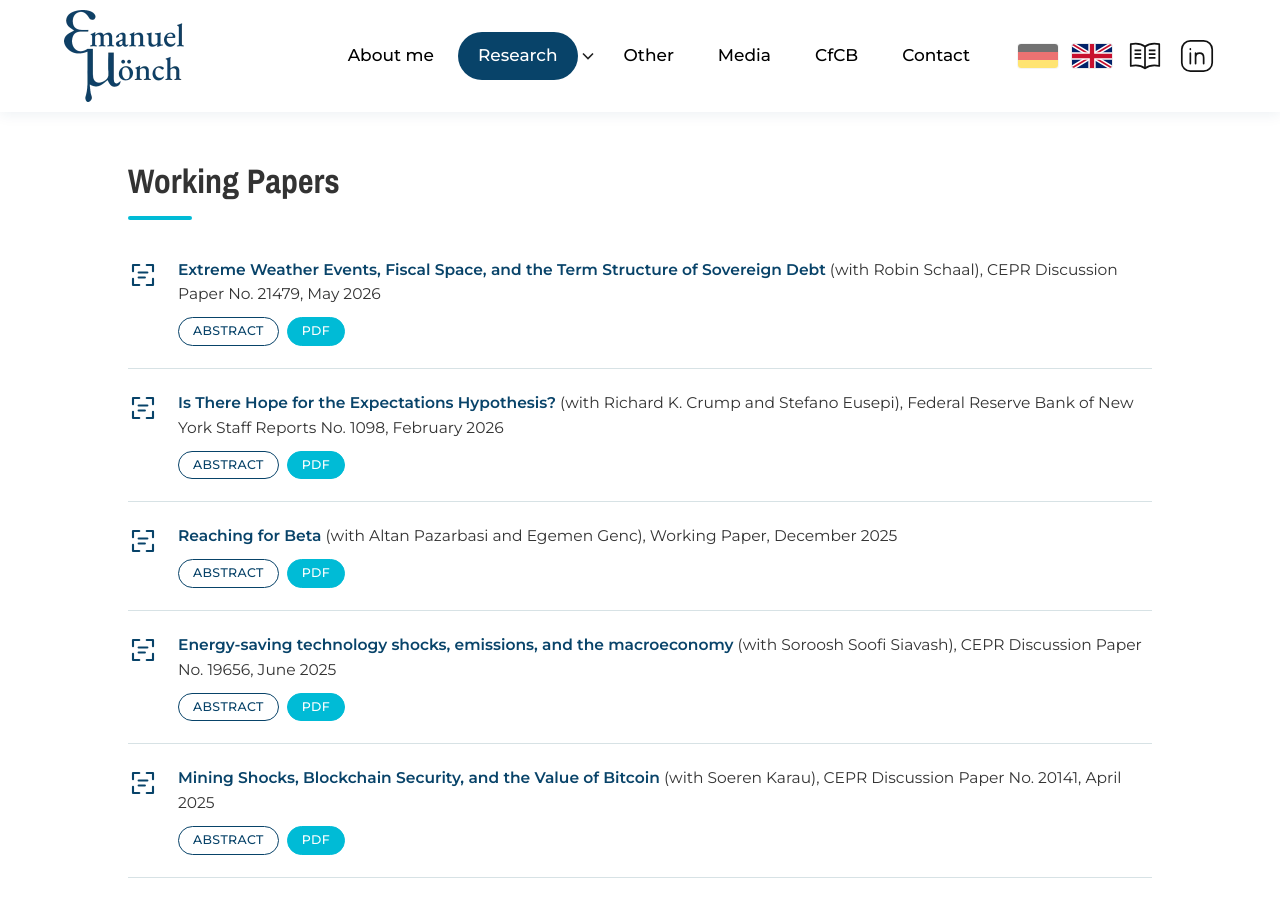
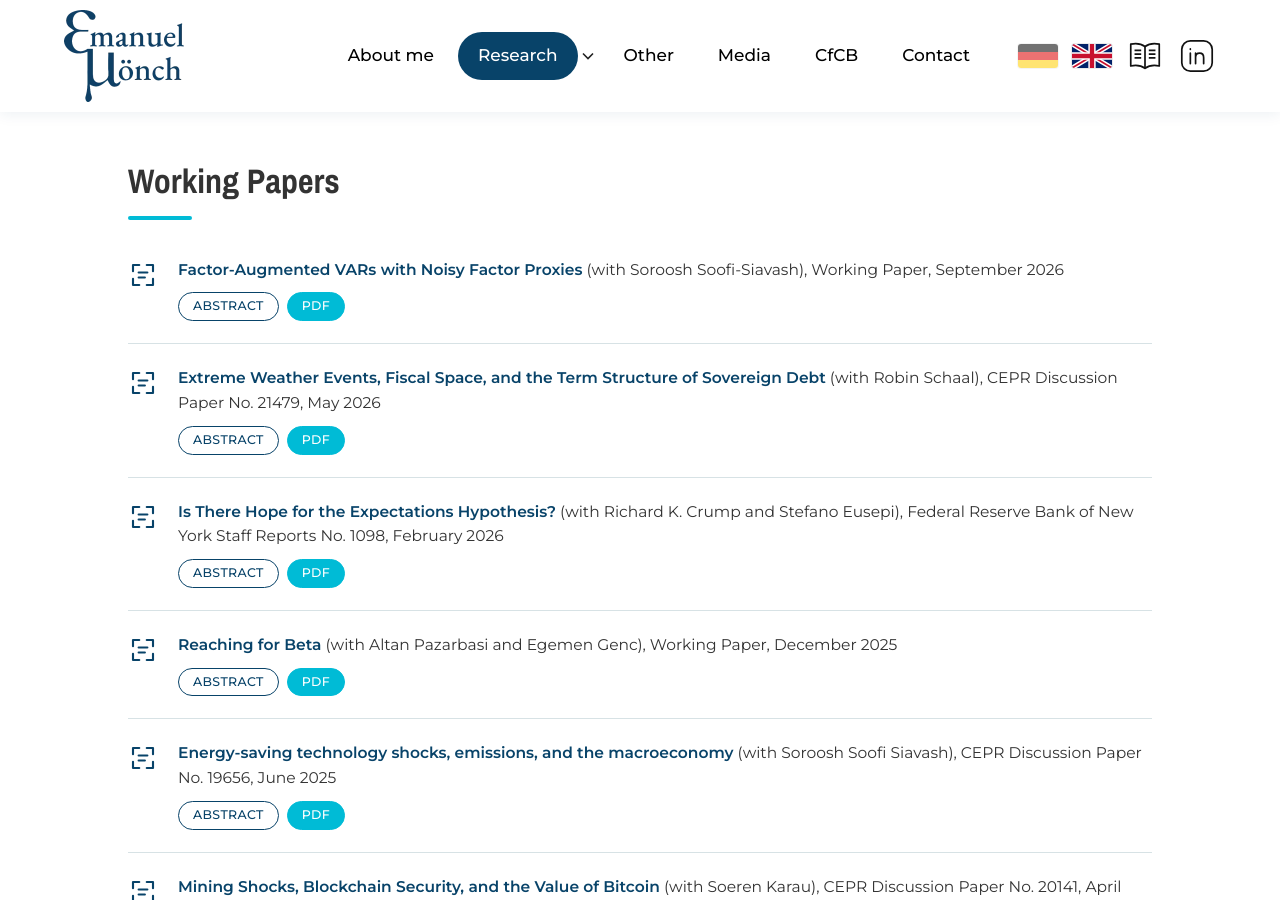
Before and after one commit to EmanuelMoench/website, a Jekyll site: the page built from working-papers.html, in a window 1280 px wide and 900 px high, scrolled down 669 px. Built offline with Jekyll 4.4.1, drawn with Linux system fonts in a browser that asks for light colours; part of the change alters nothing that is shown.

Commit message:
Add working paper 'Factor-Augmented VARs with Noisy Factor Proxies' (Sept 2026)
Co-Authored-By: Claude Opus 5.5 <noreply@anthropic.com>
Claude-Session: https://claude.ai/code/session_01NkeFpE4bEZrQXBe3BSKNup

```diff
--- a/_data/working_papers.yml
+++ b/_data/working_papers.yml
@@ -4,6 +4,23 @@
 # When a paper gets accepted, cut its entry from here and paste it
 # at the top of journal_publications.yml.
 # ---------------------------------------------------------------
+
+- title: Factor-Augmented VARs with Noisy Factor Proxies
+  # url: add the SSRN link here once the SSRN page exists
+  with: Soroosh Soofi-Siavash
+  details: Working Paper, September 2026
+  abstract: >-
+    Factor-augmented VARs (FAVARs) combine latent factors extracted from large panels with factors that are assumed
+    to be perfectly observed. We relax this assumption by treating individual variables as noisy factor proxies. Our
+    proposed estimation approach iterates between principal component extraction and reduced-rank regression and
+    allows multiple proxies to inform factor estimation. The estimated factors are shown to be consistent in the
+    presence of weak factors. A group-lasso extension enables sparse proxy selection, and a cross-validation scheme
+    jointly selects model dimensions and tuning parameters. Monte Carlo evidence shows that the method substantially
+    improves factor estimation and forecasting with weak factors, and reduces bias in structural impulse response
+    estimation when observable factor proxies are measured with error. We document the usefulness of our approach in
+    a recursive pseudo-out-of-sample bond return forecasting analysis.
+  links:
+    - { label: PDF, url: "/files/papers/Moench_Soofi-Siavash(FAVAR_Sep2026).pdf" }
 
 - title: Extreme Weather Events, Fiscal Space, and the Term Structure of Sovereign Debt
   url: https://hub.cepr.org/published-discussion-paper/298789
```
Also changed, not shown: 1 other file.
